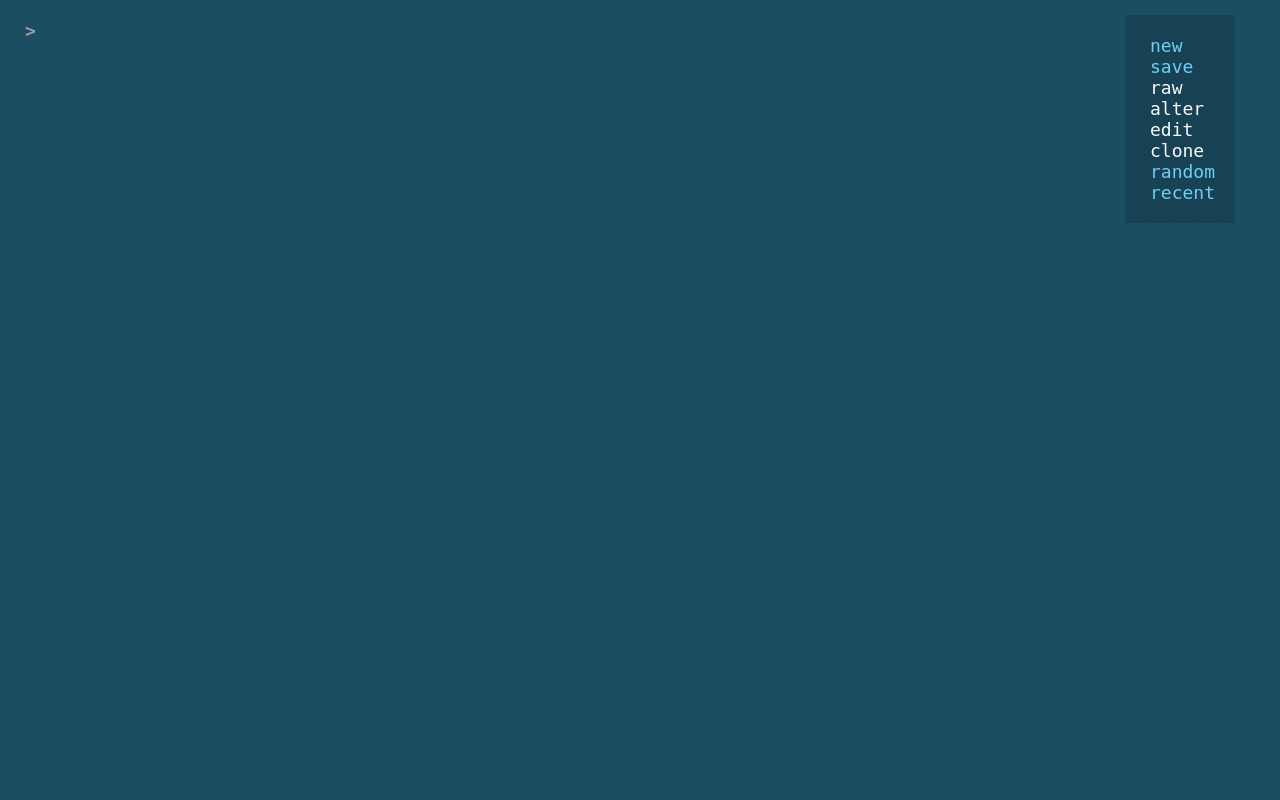
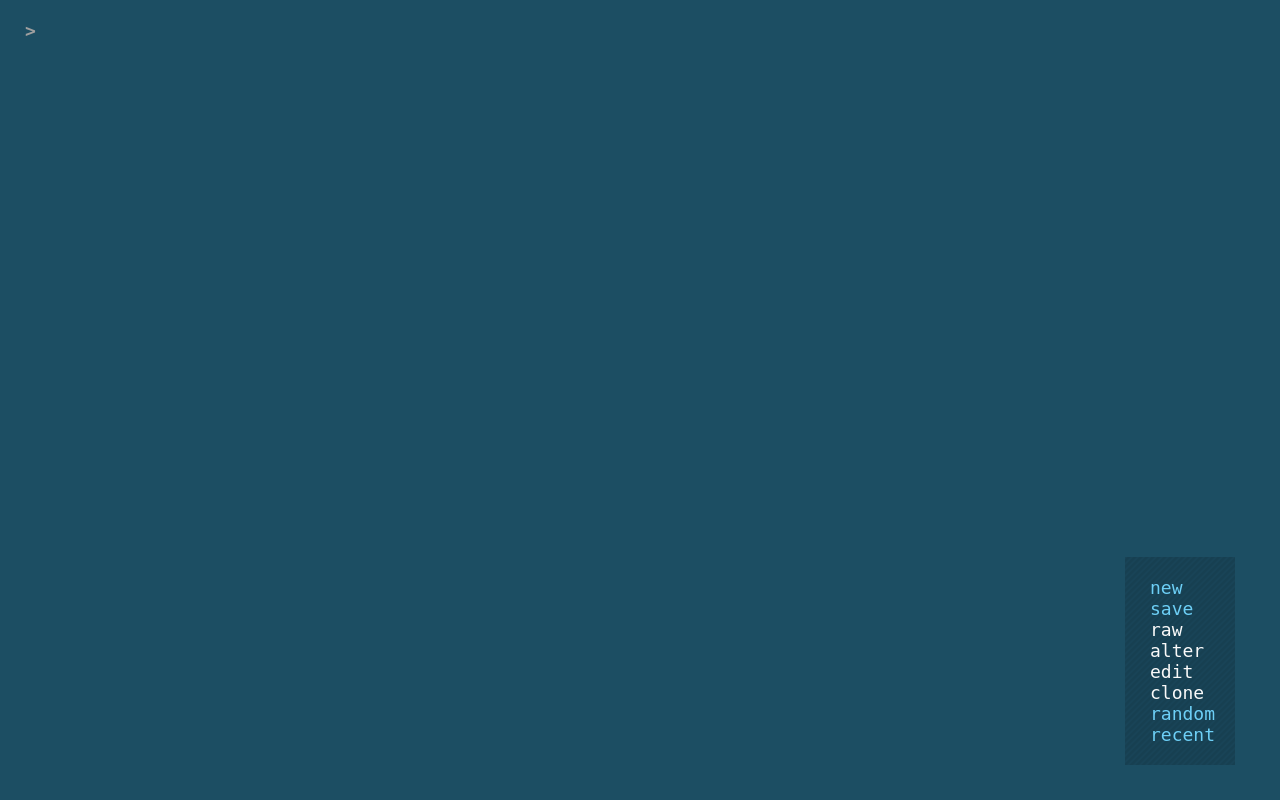
Before and after one commit to russellballestrini/pyrapad, a Python web app: template pyrapad/templates/save.mako in a window 1280 px wide. Run offline with Jinja, Linux system fonts and the light colour scheme; the template is opened without the code that fills it, so the values that code supplies are empty.

Commit message:
move nav to bottom of page

```diff
--- a/pyrapad/static/custom.css
+++ b/pyrapad/static/custom.css
@@ -113,7 +113,7 @@ nav li {
     nav {
         /* if we have room, allow nav to be fixed. */
         position: fixed;
-        top: 15px;
+        bottom: 15px;
         right: 45px;
         grid-template-columns: 1fr;
     }
```
